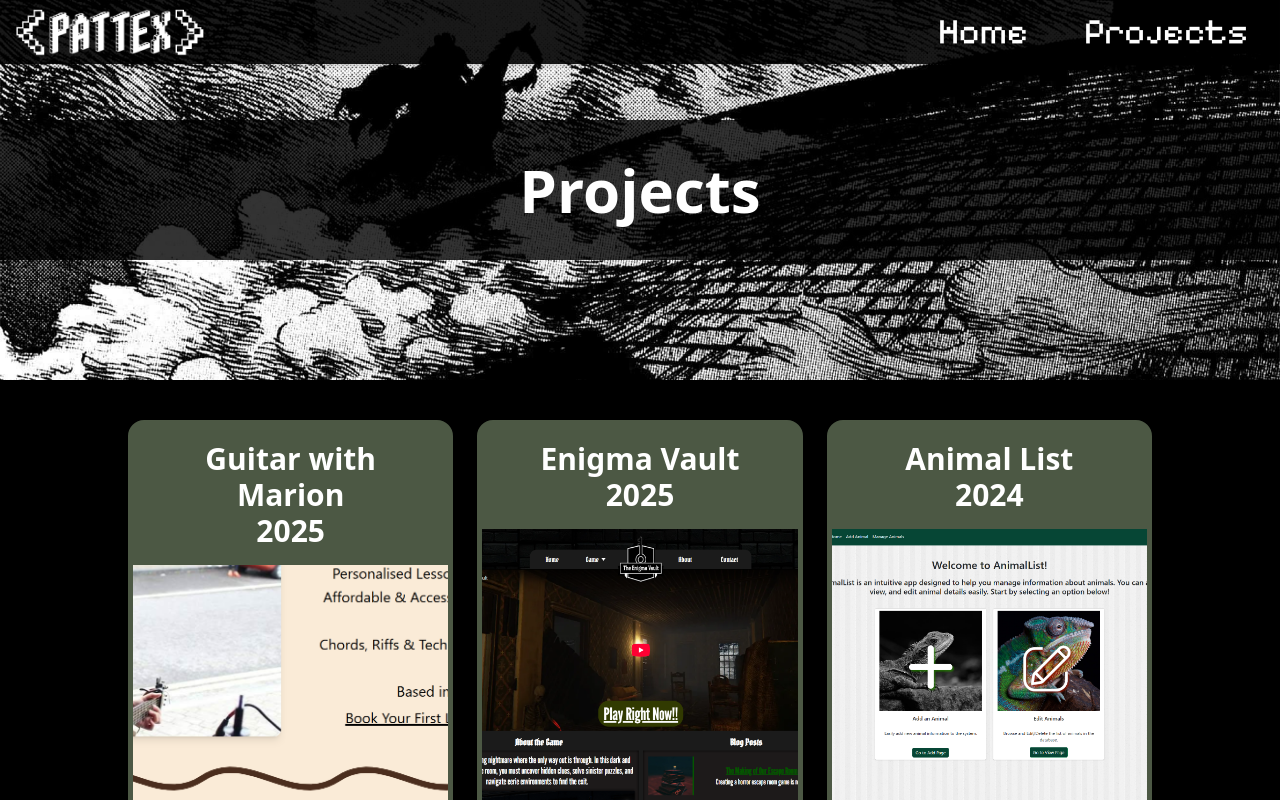
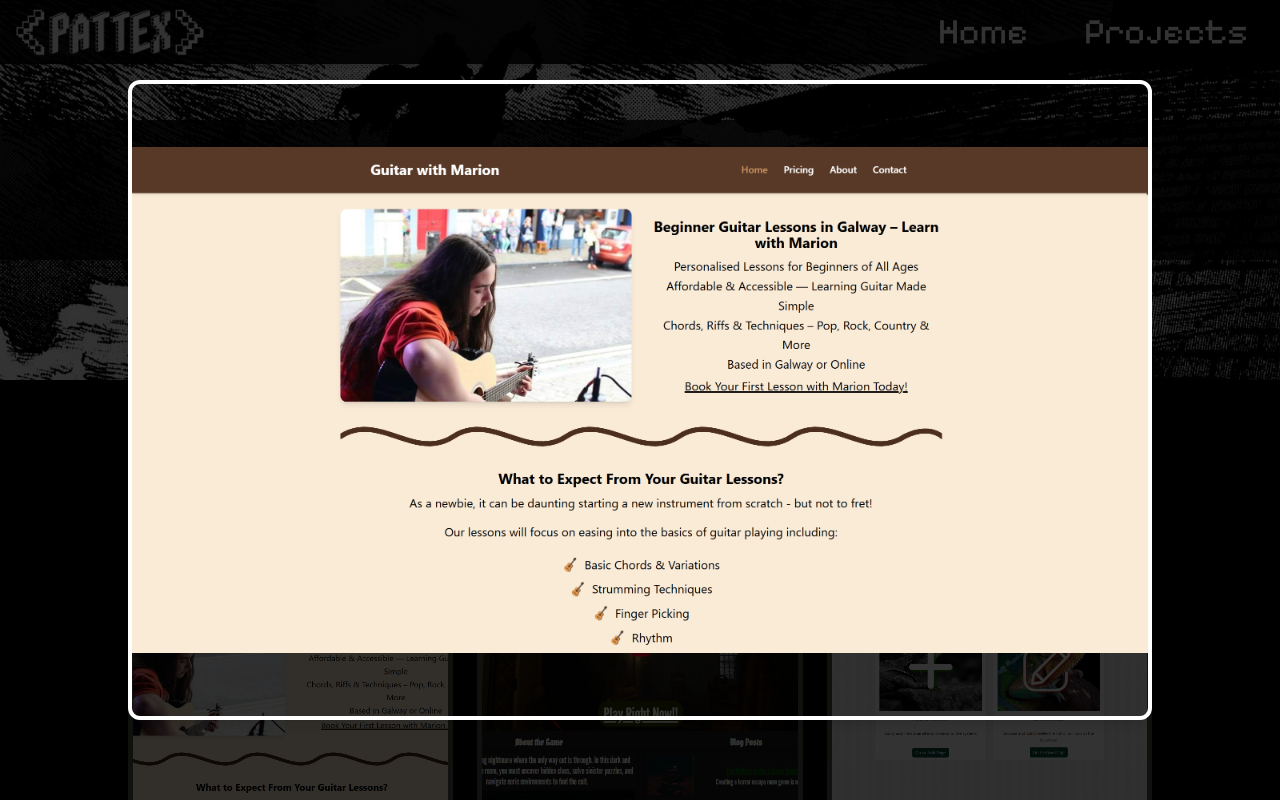
Before and after one commit to PaTTTeX/pattex-website, a React (Vite) app: page /projects in a window 1280 px wide. Both pictures are taken after a click on the element 290 px from the left and 734 px from the top of the page. Shown: the top 800 px of the page. Built offline with nearby package versions, Linux system fonts and the light colour scheme.

Commit message:
Add FullscreenImage component for enhanced image viewing experience in Projects, removed the old due to issues with phone

```diff
--- /dev/null
+++ b/src/Components/FullscreenImage.jsx
@@ -0,0 +1,41 @@
+import React, { useState, useRef } from 'react';
+
+export default function FullscreenImage({ src, alt }) {
+  const [isFullscreen, setIsFullscreen] = useState(false);
+
+  const handleClickOutside = (e) => {
+    if (e.target.id === "fullscreen-overlay") {
+      setIsFullscreen(false);
+    }
+  };
+
+  return (
+    <>
+      <div
+        className="relative overflow-hidden w-full max-h-[339px] min-h-[339px] cursor-pointer"
+        onClick={() => setIsFullscreen(true)}
+        title="Click to view fullscreen"
+      >
+        <img
+          src={src}
+          alt={alt}
+          className="mx-auto w-full h-full object-cover"
+        />
+      </div>
+
+      {isFullscreen && (
+        <div
+          id="fullscreen-overlay"
+          onClick={handleClickOutside}
+          className="fixed top-0 left-0 w-screen h-screen bg-black/80 z-50 flex items-center justify-center"
+        >
+          <img
+            src={src}
+            alt={alt}
+            className="w-[80vw] h-[80vh] object-contain rounded-xl shadow-lg border-4 border-white"
+          />
+        </div>
+      )}
+    </>
+  );
+}
--- a/src/Pages/Projects.jsx
+++ b/src/Pages/Projects.jsx
@@ -1,4 +1,6 @@
 import React, { useState, useRef } from "react";
+
+import FullscreenImage from '../Components/FullscreenImage';
 
 // Importing icons
 import { IoIosArrowDropdown } from "react-icons/io";
@@ -9,6 +11,7 @@ import { RiNextjsFill } from "react-icons/ri";
 import { BsDatabaseFillGear } from "react-icons/bs";
 import { ImNewTab } from "react-icons/im";
 
+// Simple tech-badge component
 const SkillBadge = ({ Icon, label }) => (
   <div className="flex items-center p-2 m-1 border-2 border-[#ffffff88] bg-black/20 rounded-xl hover:bg-white/20 transition">
     <Icon className="w-6 h-4" />
@@ -16,6 +19,7 @@ const SkillBadge = ({ Icon, label }) => (
   </div>
 );
 
+// Data arrays for each card’s tech stack
 const techStackMarion = [
   { Icon: FaReact, label: "React" },
   { Icon: RiNextjsFill, label: "Next.js" },
@@ -39,56 +43,11 @@ const techStackAnimalList = [
   { Icon: FaBootstrap, label: "Bootstrap" },
 ];
 
-// Reusable ZoomableImage component
-function ZoomableImage({ src, alt }) {
-  const [isZoomed, setIsZoomed] = useState(false);
-  const containerRef = useRef(null);
-  const [zoomOrigin, setZoomOrigin] = useState({ x: "50%", y: "50%" });
-
-  const toggleZoom = () => setIsZoomed((prev) => !prev);
-
-  const handleMouseMove = (e) => {
-    if (!isZoomed) return;
-    const container = containerRef.current;
-    if (!container) return;
-
-    const rect = container.getBoundingClientRect();
-    const x = ((e.clientX - rect.left) / rect.width) * 100;
-    const y = ((e.clientY - rect.top) / rect.height) * 100;
-    setZoomOrigin({ x: `${x}%`, y: `${y}%` });
-  };
-
-  return (
-    <div
-      ref={containerRef}
-      className="relative overflow-hidden w-full max-h-[339px] min-h-[339px] cursor-pointer"
-      onClick={toggleZoom}
-      onMouseMove={handleMouseMove}
-      title={isZoomed ? "Click to zoom out" : "Click to zoom in"}
-    >
-      <img
-        src={src}
-        alt={alt}
-        className="mx-auto w-full h-full object-cover transition-transform duration-300 ease-out"
-        style={{
-          transformOrigin: `${zoomOrigin.x} ${zoomOrigin.y}`,
-          transform: isZoomed ? "scale(1.8)" : "scale(1)",
-        }}
-      />
-    </div>
-  );
-}
-
 export default function Projects() {
-  // Cards open/close state
   const [openCards, setOpenCards] = useState({});
 
-  const toggleCard = (id) => {
-    setOpenCards((prev) => ({
-      ...prev,
-      [id]: !prev[id],
-    }));
-  };
+  const toggleCard = (id) =>
+    setOpenCards((prev) => ({ ...prev, [id]: !prev[id] }));
 
   return (
     <div className="text-white min-h-screen bg-black">
@@ -104,13 +63,14 @@ export default function Projects() {
 
       <main>
         <div className="grid grid-cols-1 lg:grid-cols-3 gap-6 max-w-[80%] mx-auto mt-10">
+
           {/* Card 1 - Guitar with Marion */}
           <div className="flex flex-col border-5 border-[#4C5844] bg-[#4c584462] rounded-2xl shadow-inner text-center text-3xl w-full min-h-[750px]">
             <h2 className="font-bold p-4 text-3xl bg-[#4C5844]">
               Guitar with Marion<br />2025
             </h2>
 
-            <ZoomableImage
+            <FullscreenImage
               src="/photos/projects/marionguitar.png"
               alt="Guitar with Marion"
             />
@@ -135,18 +95,19 @@ export default function Projects() {
               }`}
             >
               <p className="text-white text-xl">
-                A responsive website for a local guitar teacher in Galway. I handled the full development process from layout to deployment — focusing on clean UI, accessibility, and informative content to attract new students.
+                A responsive website for a local guitar teacher in Galway. I
+                handled the full development process from layout to deployment —
+                focusing on clean UI, accessibility, and informative content to
+                attract new students.
               </p>
             </div>
 
             <div className="w-full h-[2px] bg-[#ffffff] opacity-50"></div>
-
             <div className="flex flex-wrap">
               {techStackMarion.map((tech) => (
                 <SkillBadge key={tech.label} {...tech} />
               ))}
             </div>
-
             <div className="relative mt-auto w-full h-10">
               <a
                 target="_blank"
@@ -158,18 +119,15 @@ export default function Projects() {
             </div>
           </div>
 
-
-
-
           {/* Card 2 - Enigma Vault */}
           <div className="flex flex-col border-5 border-[#4C5844] bg-[#4c584462] rounded-2xl shadow-inner text-center text-1xl w-full min-h-[750px]">
             <h2 className="font-bold p-4 text-3xl bg-[#4C5844]">
               Enigma Vault<br />2025
             </h2>
 
-            <ZoomableImage
+            <FullscreenImage
               src="/photos/projects/enigmavault.png"
-              alt="Animal List"
+              alt="Enigma Vault"
             />
 
             <button
@@ -192,19 +150,18 @@ export default function Projects() {
               }`}
             >
               <p className="text-white text-xl">
-                Enigma Vault was my final group project, where I was responsible for building the entire website.
-                I chose to use plain CSS instead of a framework to deepen my understanding of styling fundamentals before moving on to more advanced tools.
+                Enigma Vault was my final group project, where I was responsible
+                for building the entire website. I chose plain CSS to deepen my
+                styling fundamentals before moving on to frameworks.
               </p>
             </div>
 
             <div className="w-full h-[2px] bg-[#ffffff] opacity-50"></div>
-
             <div className="flex flex-wrap">
               {techStackEnigma.map((tech) => (
                 <SkillBadge key={tech.label} {...tech} />
               ))}
             </div>
-
             <div className="relative mt-auto w-full h-10">
               <a target="_blank" href="https://enigmavault.org" rel="noreferrer">
                 <ImNewTab className="absolute bottom-2 right-2 size-8 text-white hover:text-[#56a848] transition" />
@@ -212,16 +169,13 @@ export default function Projects() {
             </div>
           </div>
 
-
-
-
           {/* Card 3 - Animal List */}
           <div className="flex flex-col border-5 border-[#4C5844] bg-[#4c584462] rounded-2xl shadow-inner text-center text-1xl w-full min-h-[750px]">
             <h2 className="font-bold p-4 text-3xl bg-[#4C5844]">
               Animal List<br />2024
             </h2>
 
-            <ZoomableImage
+            <FullscreenImage
               src="/photos/projects/animallist.png"
               alt="Animal List"
             />
@@ -230,7 +184,7 @@ export default function Projects() {
               onClick={() => toggleCard("animal")}
               className="h-18 font-bold flex items-center justify-center gap-2 p-2 text-2xl bg-[#0000002e] hover:bg-[#5b6b4f] transition cursor-pointer"
             >
-              Animal Management System (Full-Stack MERN)
+              Animal Management (Full-Stack MERN)
               <span
                 className={`transition-transform duration-300 ${
                   openCards["animal"] ? "rotate-180" : ""
@@ -246,21 +200,18 @@ export default function Projects() {
               }`}
             >
               <p className="text-white text-xl">
-                A full-stack animal management application built with Express.js, MongoDB, Mongoose, and React Bootstrap.
-                This project allows users to add, view, update, and delete animal records through a clean, responsive UI.
-                The backend uses a RESTful API to interact with MongoDB, while the frontend provides real-time form validation and navigation using React Router.
-                The project emphasizes CRUD operations, state management, and modular backend architecture.
+                A full-stack animal management app using Express, MongoDB,
+                Mongoose, and React Bootstrap. CRUD operations, image URLs, and
+                responsive design for easy animal data management.
               </p>
             </div>
 
             <div className="w-full h-[2px] bg-[#ffffff] opacity-50"></div>
-
             <div className="flex flex-wrap">
               {techStackAnimalList.map((tech) => (
                 <SkillBadge key={tech.label} {...tech} />
               ))}
             </div>
-
             <div className="relative mt-auto w-full h-10">
               <a
                 target="_blank"
@@ -272,8 +223,6 @@ export default function Projects() {
             </div>
           </div>
 
-
-
         </div>
       </main>
     </div>
```
